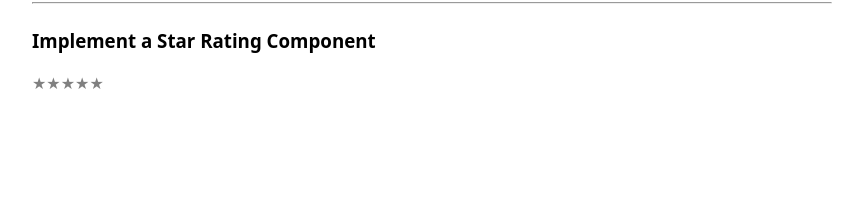
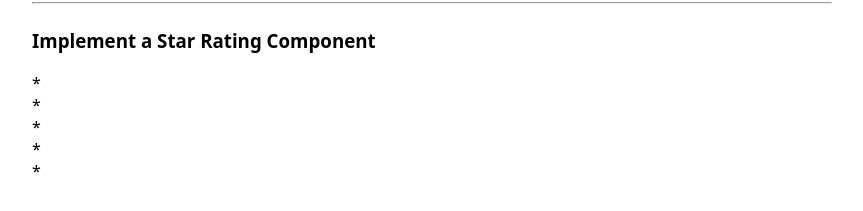
Before and after one commit to UdayKumarBurgula/my-react-prepare, a React (Create React App) app: page /about in a window 1280 px wide. Shown: the part 439-650 px from the top of the page, without its empty margins (0-863 px from the left). Built offline with nearby package versions, Linux system fonts and the light colour scheme.

Commit message:
Implement a Star Rating Component

```diff
--- a/src/pages/AboutPage.js
+++ b/src/pages/AboutPage.js
@@ -8,16 +8,11 @@ const StarRating = ({ totalStars = 5 }) => {
 
     return (
         <div>
-            {[...Array(totalStars)].map((star, index) => {
+            {
+                [...Array(totalStars)].map((star, index) => {
                 const starValue = index + 1;
                 return (
-                    <span
-                        key={index}
-                        onClick={() => setRating(starValue)}
-                        style={{ cursor: 'pointer', color: starValue <= rating ? 'gold' : 'gray' }}
-                    >
-                        ★
-                    </span>
+                    <div>*</div>
                 );
             })}
         </div>
```
